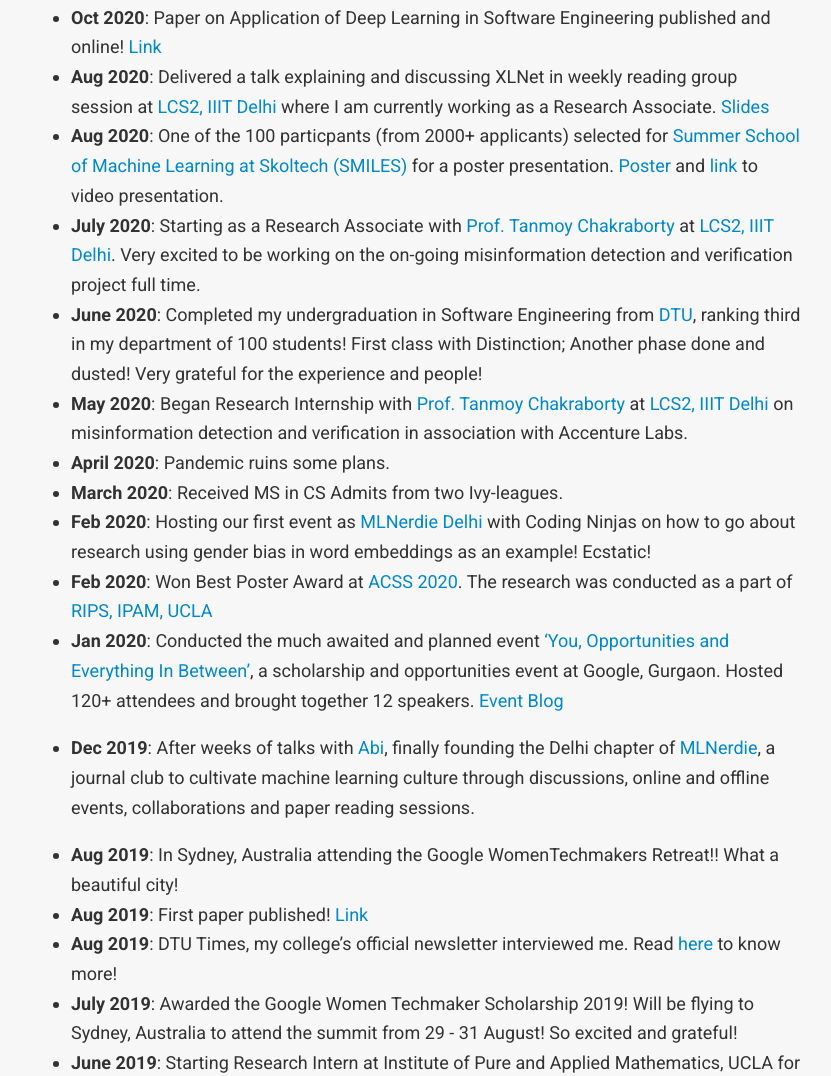
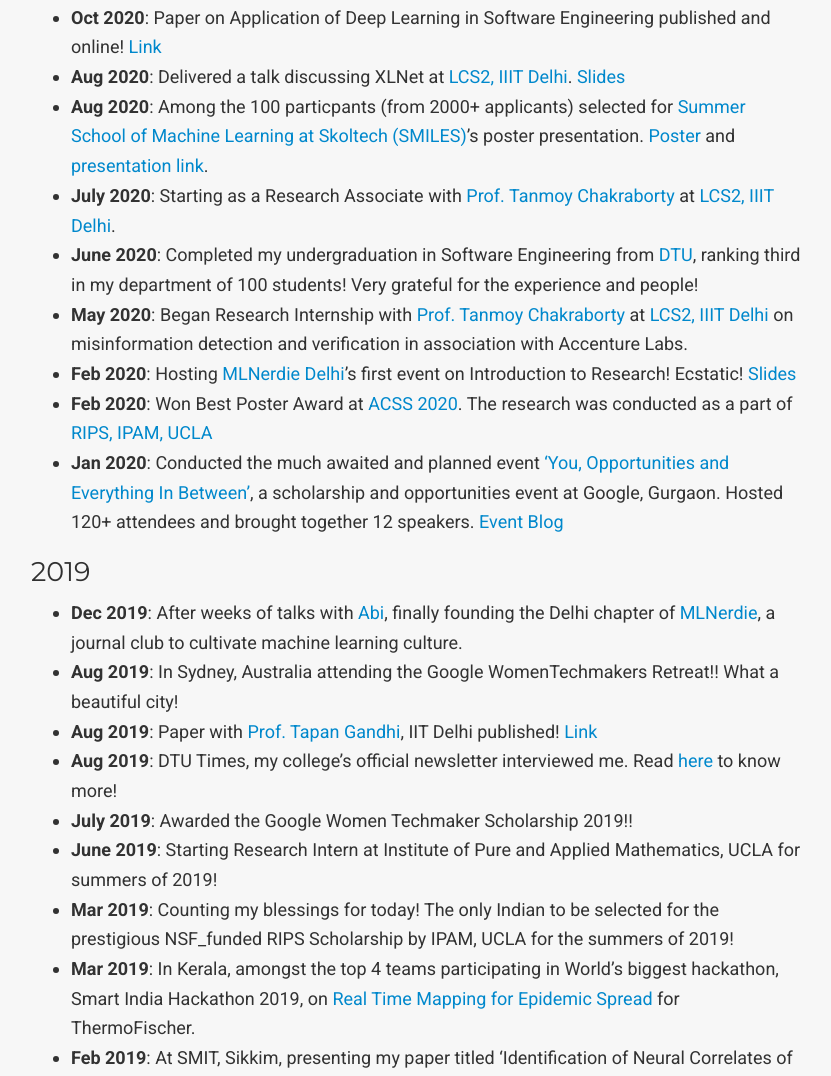
Before and after one commit to ShreyaGupta08/Shreyagupta08.github.io, a plain HTML site: page index.html in a window 1280 px wide. Shown: the part 1167-2243 px from the top of the page, without its empty margins (424-1255 px from the left). Drawn offline with nearby package versions, Linux system fonts and the light colour scheme; some packages are replaced by stand-ins of ours; some icons are missing.

Commit message:
Adding Updates

```diff
--- a/index.html
+++ b/index.html
@@ -1091,28 +1091,22 @@
 <p><strong>Oct 2020</strong>: Paper on Application of Deep Learning in Software Engineering published and online! <a href="https://ieeexplore.ieee.org/abstract/document/9200103" target="_blank" rel="noopener">Link</a></p>
 </li>
 <li>
-<p><strong>Aug 2020</strong>: Delivered a talk explaining and discussing XLNet in weekly reading group session at <a href="http://lcs2.iiitd.edu.in/" target="_blank" rel="noopener">LCS2, IIIT Delhi</a> where I am currently working as a Research Associate. <a href="https://bit.ly/3j7g3JB" target="_blank" rel="noopener">Slides</a></p>
+<p><strong>Aug 2020</strong>: Delivered a talk discussing XLNet at <a href="http://lcs2.iiitd.edu.in/" target="_blank" rel="noopener">LCS2, IIIT Delhi</a>. <a href="https://bit.ly/3j7g3JB" target="_blank" rel="noopener">Slides</a></p>
 </li>
 <li>
-<p><strong>Aug 2020</strong>: One of the 100 particpants (from 2000+ applicants) selected for <a href="https://smiles.skoltech.ru/school" target="_blank" rel="noopener">Summer School of Machine Learning at Skoltech (SMILES)</a> for a poster presentation. <a href="https://smiles.skoltech.ru/poster-presentations" target="_blank" rel="noopener">Poster</a> and <a href="https://youtu.be/-AxHgeYTnB0" target="_blank" rel="noopener">link</a> to video presentation.</p>
+<p><strong>Aug 2020</strong>: Among the 100 particpants (from 2000+ applicants) selected for <a href="https://smiles.skoltech.ru/school" target="_blank" rel="noopener">Summer School of Machine Learning at Skoltech (SMILES)</a>&rsquo;s poster presentation. <a href="https://smiles.skoltech.ru/poster-presentations" target="_blank" rel="noopener">Poster</a> and <a href="https://youtu.be/-AxHgeYTnB0" target="_blank" rel="noopener">presentation link</a>.</p>
 </li>
 <li>
-<p><strong>July 2020</strong>: Starting as a Research Associate with <a href="http://faculty.iiitd.ac.in/~tanmoy/" target="_blank" rel="noopener">Prof. Tanmoy Chakraborty</a> at <a href="http://lcs2.iiitd.edu.in/" target="_blank" rel="noopener">LCS2, IIIT Delhi</a>. Very excited to be working on the on-going misinformation detection and verification project full time.</p>
+<p><strong>July 2020</strong>: Starting as a Research Associate with <a href="http://faculty.iiitd.ac.in/~tanmoy/" target="_blank" rel="noopener">Prof. Tanmoy Chakraborty</a> at <a href="http://lcs2.iiitd.edu.in/" target="_blank" rel="noopener">LCS2, IIIT Delhi</a>.</p>
 </li>
 <li>
-<p><strong>June 2020</strong>: Completed my undergraduation in Software Engineering from <a href="http://www.dtu.ac.in/" target="_blank" rel="noopener">DTU</a>, ranking third in my department of 100 students! First class with Distinction; Another phase done and dusted! Very grateful for the experience and people!</p>
+<p><strong>June 2020</strong>: Completed my undergraduation in Software Engineering from <a href="http://www.dtu.ac.in/" target="_blank" rel="noopener">DTU</a>, ranking third in my department of 100 students! Very grateful for the experience and people!</p>
 </li>
 <li>
 <p><strong>May 2020</strong>: Began Research Internship with <a href="http://faculty.iiitd.ac.in/~tanmoy/" target="_blank" rel="noopener">Prof. Tanmoy Chakraborty</a> at <a href="http://lcs2.iiitd.edu.in/" target="_blank" rel="noopener">LCS2, IIIT Delhi</a> on misinformation detection and verification in association with Accenture Labs.</p>
 </li>
 <li>
-<p><strong>April 2020</strong>: Pandemic ruins some plans.</p>
-</li>
-<li>
-<p><strong>March 2020</strong>: Received MS in CS Admits from two Ivy-leagues.</p>
-</li>
-<li>
-<p><strong>Feb 2020</strong>: Hosting our first event as <a href="https://mlnerdiedelhi.github.io/" target="_blank" rel="noopener">MLNerdie Delhi</a> with Coding Ninjas on how to go about research using gender bias in word embeddings as an example! Ecstatic!</p>
+<p><strong>Feb 2020</strong>: Hosting <a href="https://mlnerdiedelhi.github.io/" target="_blank" rel="noopener">MLNerdie Delhi</a>&rsquo;s first event on Introduction to Research! Ecstatic! <a href="https://github.com/MLNerdieDelhi/Research-for-Beginners-NLP-Edition" target="_blank" rel="noopener">Slides</a></p>
 </li>
 <li>
 <p><strong>Feb 2020</strong>: Won Best Poster Award at <a href="http://lcs2.iiitd.edu.in/acss2020/" target="_blank" rel="noopener">ACSS 2020</a>. The research was conducted as a part of <a href="projects/rips/">RIPS, IPAM, UCLA</a></p>
@@ -1121,26 +1115,24 @@
 <p><strong>Jan 2020</strong>: Conducted the much awaited and planned event <a href="https://github.com/WomenWhoCodeDelhi/Opportunities-you-and-everything-in-between" target="_blank" rel="noopener">&lsquo;You, Opportunities and Everything In Between&rsquo;</a>, a scholarship and opportunities event at Google, Gurgaon. Hosted 120+ attendees and brought together 12 speakers. <a href="https://medium.com/women-who-code-delhi/you-opportunities-and-everything-in-between-b5fd61372e68" target="_blank" rel="noopener">Event Blog</a></p>
 </li>
 </ul>
+<h2 id="2019">2019</h2>
 <!-- ## 2019
-
 - Thank you 2019 for being extremely kind to me. For blessing me with some amazing professional opportunities and some important personal learnings. Looking forward to a 2020 full of growth, quality work, travel and adventure! -->
 <ul>
-<li><strong>Dec 2019</strong>: After weeks of talks with <a href="https://www.abiaryan.com/" target="_blank" rel="noopener">Abi</a>, finally founding the Delhi chapter of <a href="https://www.mlnerdie.com/" target="_blank" rel="noopener">MLNerdie</a>, a journal club to cultivate machine learning culture through discussions, online and offline events, collaborations and paper reading sessions.</li>
-</ul>
-<!--
-* __Nov 2019__: Conducted the first inter-country WTM collaboration webinar series, titled 'Ask Me Anything with Google WTM Scholars' with Tania Wu [Session Link](https://www.facebook.com/womenwhocodedelhi/videos/468880203982992/?comment_id=469715763899436) -->
-<ul>
+<li>
+<p><strong>Dec 2019</strong>: After weeks of talks with <a href="https://www.abiaryan.com/" target="_blank" rel="noopener">Abi</a>, finally founding the Delhi chapter of <a href="https://www.mlnerdie.com/" target="_blank" rel="noopener">MLNerdie</a>, a journal club to cultivate machine learning culture.</p>
+</li>
 <li>
 <p><strong>Aug 2019</strong>: In Sydney, Australia attending the Google WomenTechmakers Retreat!! What a beautiful city!</p>
 </li>
 <li>
-<p><strong>Aug 2019</strong>: First paper published! <a href="https://doi.org/10.1007/978-981-13-8798-2_2" target="_blank" rel="noopener">Link</a></p>
+<p><strong>Aug 2019</strong>: Paper with <a href="https://tapankgandhi.com/" target="_blank" rel="noopener">Prof. Tapan Gandhi</a>, IIT Delhi  published! <a href="https://doi.org/10.1007/978-981-13-8798-2_2" target="_blank" rel="noopener">Link</a></p>
 </li>
 <li>
 <p><strong>Aug 2019</strong>: DTU Times, my college&rsquo;s official newsletter interviewed me. Read <a href="https://dtutimes.me/blog/university-of-california-los-angeles-internship-interview-456?fbclid=IwAR0sks9EU4eKGoFPEP6E9C_W3o7YmbV-0dNC0dQGntX7PcDLkuvZ72sE0xA" target="_blank" rel="noopener">here</a> to know more!</p>
 </li>
 <li>
-<p><strong>July 2019</strong>: Awarded the Google Women Techmaker Scholarship 2019! Will be flying to Sydney, Australia to attend the summit from 29 - 31 August! So excited and grateful!</p>
+<p><strong>July 2019</strong>: Awarded the Google Women Techmaker Scholarship 2019!!</p>
 </li>
 <li>
 <p><strong>June 2019</strong>: Starting Research Intern at Institute of Pure and Applied Mathematics, UCLA for summers of 2019!</p>
@@ -1149,7 +1141,7 @@
 <p><strong>Mar 2019</strong>: Counting my blessings for today! The only Indian to be selected for the prestigious NSF_funded RIPS Scholarship by IPAM, UCLA for the summers of 2019!</p>
 </li>
 <li>
-<p><strong>Mar 2019</strong>: In Kerala, amongst the top 4 teams participating in World&rsquo;s biggest hackathon, Smart India Hackathon 2019, on <a href="https://github.com/ShreyaGupta08/Epidemic-Spread-SIH" target="_blank" rel="noopener">Real Time Mapping for Epidemic Spread</a> for ThermoFischer.</p>
+<p><strong>Mar 2019</strong>: In Kerala, amongst the top 4 teams participating in World&rsquo;s biggest hackathon, Smart India Hackathon 2019, on <a href="project/epidemic-spread">Real Time Mapping for Epidemic Spread</a> for ThermoFischer.</p>
 </li>
 <li>
 <p><strong>Feb 2019</strong>: At SMIT, Sikkim, presenting my paper titled &lsquo;Identification of Neural Correlates of Face Recognition Using Machine Learning Approach&rsquo; at ISCMM'19, in conjuction with ICACCPA</p>
@@ -1161,7 +1153,7 @@
 <p><strong>Jan 2019</strong>: Delivered my first talk, titled <a href="https://bit.ly/2IKafVB" target="_blank" rel="noopener">NeuroML</a>, in association with <a href="https://www.facebook.com/delhiwimlds" target="_blank" rel="noopener">Women in Machine Learning and Data Science</a></p>
 </li>
 <li>
-<p><strong>1 Jan 2019</strong>: My paper titled &lsquo;Identification of Neural Correlates of Face Recognition Using Machine Learning Approach&rsquo; got accepted in ISCMM'19, in conjuction with ICACCPA. Beginning the new year on a good note.</p>
+<p><strong>1 Jan 2019</strong>: My paper with <a href="https://tapankgandhi.com/" target="_blank" rel="noopener">Prof. Tapan Gandhi</a>, IIT Delhi accepted in ISCMM'19, in conjuction with ICACCPA. Beginning the new year on a good note.</p>
 </li>
 </ul>
 
```
